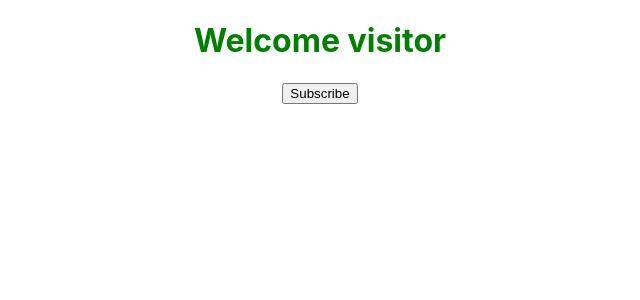
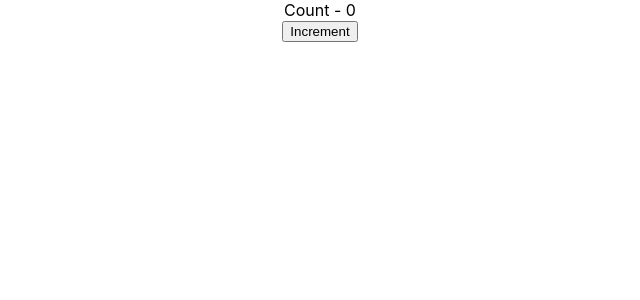
Before and after one commit to RohuTheCoder/React-Fundamentals, a React (Create React App) app: page / in a window 1280 px wide. Shown: the top 300 px of the page, without its empty margins (320-960 px from the left). Built offline with nearby package versions, Linux system fonts and the light colour scheme.

Commit message:
setState in React

```diff
--- a/src/App.js
+++ b/src/App.js
@@ -5,12 +5,14 @@
 import Welcome from './components/Welcome';
 import Hello from './components/Hello';
 import Message from './components/Message';
+import Counter from './components/Counter';
 
 class App extends React.Component {
   render() {
     return (
       <div className="App">
-       <Message />
+       <Counter />
+       {/* <Message /> */}
        {/* <Greet name="Bruce" heroName="Batman" />
         <p>This is children props</p>
        <Greet name="Clark" heroName="Superman" />
--- /dev/null
+++ b/src/components/Counter.js
@@ -0,0 +1,43 @@
+import React, { Component } from 'react'
+
+class Counter extends Component {
+
+    constructor(props) {
+        super(props)
+
+        this.state = {
+         count: 0
+        }
+    }
+
+     increment() {
+        this.setState(
+         {
+            count: this.state.count + 1
+         },
+         () => {
+            console.log('Callback value',this.state.count)
+         }
+        )
+        console.log(this.state.count)
+       }
+
+       incrementFive() {
+        this.increment()
+        this.increment()
+        this.increment()
+        this.increment()
+        this.increment()
+       }
+
+     render() {
+      return(
+      <div>
+        <div>Count - {this.state.count}</div>
+        <button onClick={() => this.incrementFive()}>Increment</button>
+      </div>
+      )
+     }
+}
+
+export default Counter
```
